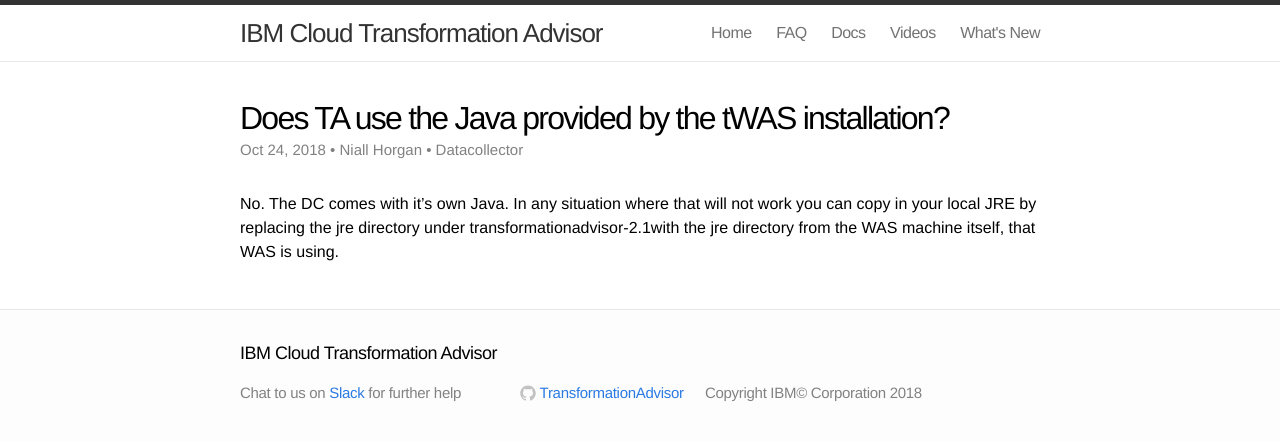
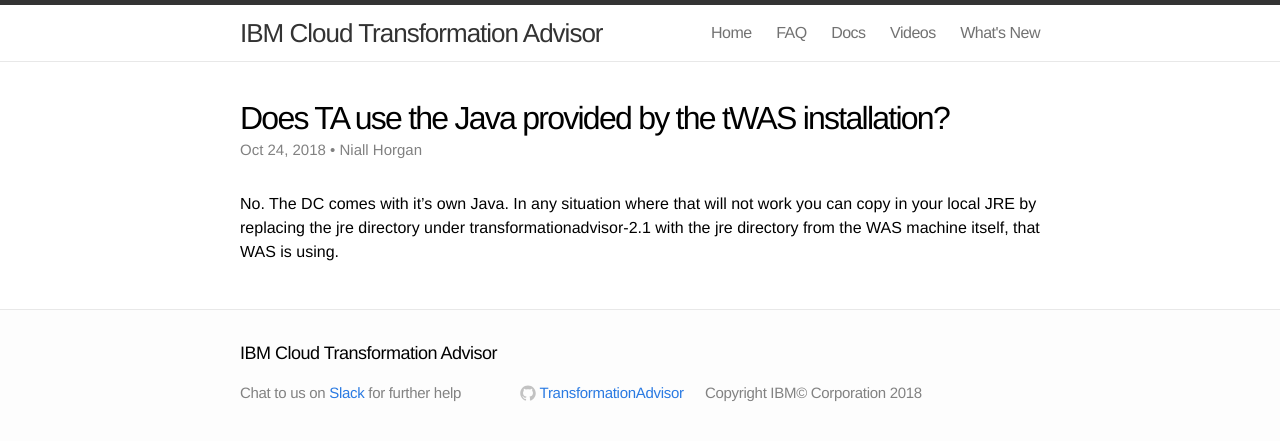
Before and after one commit to TransformationAdvisor/TA.github.io, a Jekyll site: the page built from _posts/2018-10-24-java.md, in a window 1280 px wide. Shown: the top 441 px of the page. Built offline with Jekyll 4.4.1, drawn with Linux system fonts in a browser that asks for light colours.

Commit message:
Update 2018-10-24-java.md

```diff
--- a/_posts/2018-10-24-java.md
+++ b/_posts/2018-10-24-java.md
@@ -1,8 +1,7 @@
 ---
 layout: post
 title: Does TA use the Java provided by the tWAS installation?
-categories: FAQ
+categories: Datacollector_Execution
 author: Niall Horgan
-meta: Datacollector
 ---
-No. The DC comes with it's own Java. In any situation where that will not work you can copy in your local JRE by replacing the jre directory under transformationadvisor-2.1with the jre directory from the WAS machine itself, that WAS is using.
+No. The DC comes with it's own Java. In any situation where that will not work you can copy in your local JRE by replacing the jre directory under transformationadvisor-2.1 with the jre directory from the WAS machine itself, that WAS is using.
```
